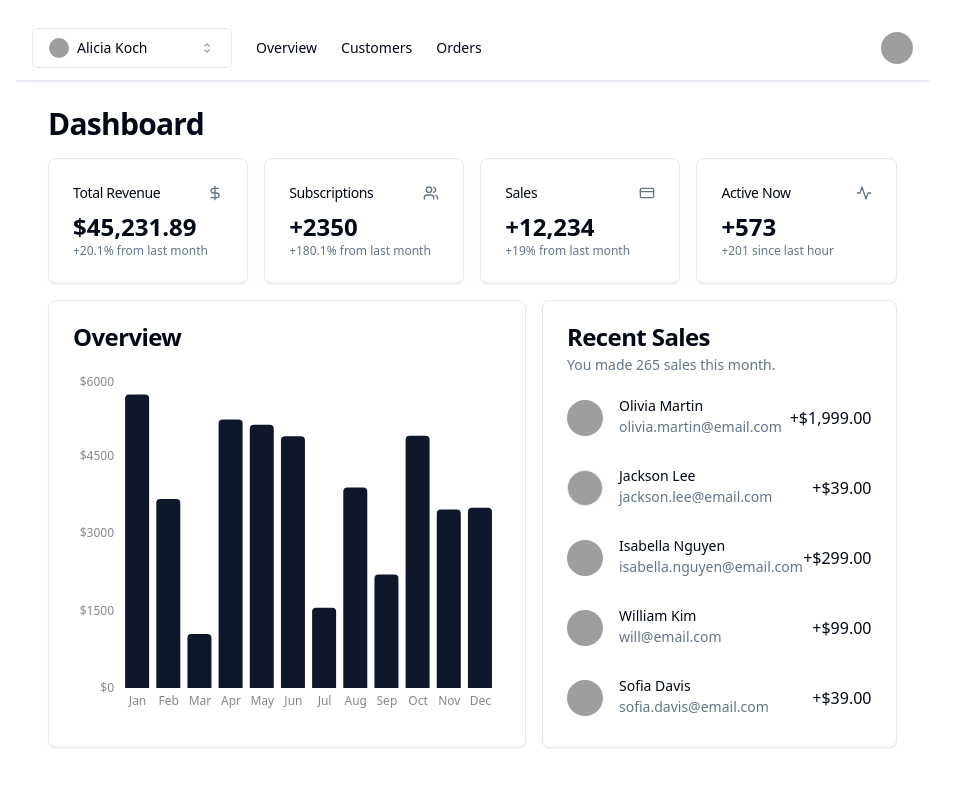
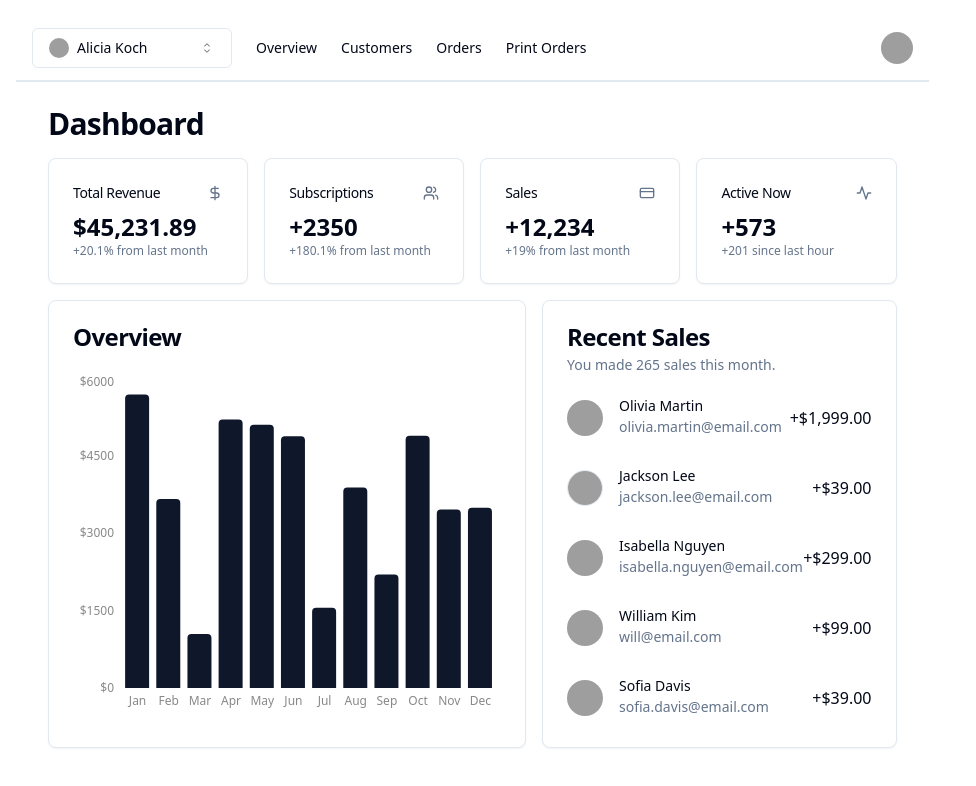
Before and after one commit to FireflyMigration/env.web.demo, a React (Vite) app in the folder react/: page / in a window 1280 px wide. Shown: the top 786 px of the page, without its empty margins (0-976 px from the left). Built offline with nearby package versions, Linux system fonts and the light colour scheme; grey boxes are pictures that could not be loaded; what remult would draw is missing.

Commit message:
updated it

```diff
--- a/react/src/App.tsx
+++ b/react/src/App.tsx
@@ -1,20 +1,19 @@
+import { Link, Route, Routes } from 'react-router-dom'
 import { Toaster } from 'sonner'
-import { TooltipProvider } from './components/ui/tooltip.tsx'
-import DialogProvider from './components/dialog/dialog-context.tsx'
-import Test from './components/test.tsx'
-import DashboardPage from './components/dashboard/page.tsx'
-import { Link, Navigate, Route, Routes, useNavigate } from 'react-router-dom'
-import TeamSwitcher from './components/dashboard/components/team-switcher.tsx'
-import { MainNav } from './components/dashboard/components/main-nav.tsx'
-import { UserNav } from './components/dashboard/components/user-nav.tsx'
-import { cn } from './lib/utils.ts'
 import CustomerTable from './app/customer-table.tsx'
 import OrdersTable from './app/orders-table.tsx'
+import TeamSwitcher from './components/dashboard/components/team-switcher.tsx'
+import { UserNav } from './components/dashboard/components/user-nav.tsx'
+import DashboardPage from './components/dashboard/page.tsx'
+import DialogProvider from './components/dialog/dialog-context.tsx'
+import { TooltipProvider } from './components/ui/tooltip.tsx'
+import { cn } from './lib/utils.ts'
+import { useFormDialog } from './components/useFormDialog.tsx'
 
 function App() {
+  const form = useFormDialog()
   return (
     <div className="flex space-x-2 p-4">
-      <DialogProvider>
       <TooltipProvider>
         <div className=" flex-col md:flex">
           <div className="border-b">
@@ -44,6 +43,37 @@ function App() {
                 >
                   Orders
                 </Link>
+                <Link
+                  onClick={(e) => {
+                    e.preventDefault()
+                    form({
+                      title: 'Orders Report',
+                      fields: {
+                        fromDate: {
+                          type: 'date',
+                        },
+                        toDate: {
+                          type: 'date',
+                        },
+                      },
+                      defaultValues: {
+                        fromDate: '2024-01-01',
+                        toDate: '2024-12-31',
+                      },
+                      onOk: (value) => {
+                        window.open(
+                          '/home/ordersReport?' +
+                            new URLSearchParams(value).toString(),
+                          '_blank'
+                        )
+                      },
+                    })
+                  }}
+                  to="/"
+                  className="text-sm font-medium transition-colors hover:text-primary"
+                >
+                  Print Orders
+                </Link>
               </nav>
               <div className="ml-auto flex items-center space-x-4">
                 <UserNav />
@@ -58,7 +88,6 @@ function App() {
         </div>
       </TooltipProvider>
       <Toaster />
-      </DialogProvider>
     </div>
   )
 }
--- a/react/src/components/dashboard/page.tsx
+++ b/react/src/components/dashboard/page.tsx
@@ -1,4 +1,3 @@
-import { Button } from '@/components/ui/button'
 import {
   Card,
   CardContent,
@@ -6,8 +5,6 @@ import {
   CardHeader,
   CardTitle,
 } from '@/components/ui/card'
-import { Tabs, TabsContent, TabsList, TabsTrigger } from '@/components/ui/tabs'
-import { CalendarDateRangePicker } from './components/date-range-picker'
 
 import { Overview } from './components/overview'
 import { RecentSales } from './components/recent-sales'
--- a/react/src/components/dialog/useQuestion.tsx
+++ b/react/src/components/dialog/useQuestion.tsx
@@ -5,8 +5,8 @@ import {
   DialogHeader,
   DialogTitle,
 } from '@/components/ui/dialog'
+import { Button } from '../ui/button.tsx'
 import { useDialog } from './dialog-context.tsx'
-import { Button } from '../ui/button.tsx'
 
 export default function useQuestion() {
   const dialog = useDialog()
@@ -44,7 +44,7 @@ export function useError() {
     message: string
   }) =>
     dialog(
-      (resolve) => (
+      () => (
         <div>
           <DialogHeader>
             <DialogTitle>{title ?? 'Error'}</DialogTitle>
--- a/react/src/components/form-group/NormalInput.tsx
+++ b/react/src/components/form-group/NormalInput.tsx
@@ -1,7 +1,6 @@
-import * as React from 'react'
+import { Checkbox } from '../ui/checkbox.tsx'
 import { Input } from '../ui/input.tsx'
 import { FieldInGroupProps } from './form-group.tsx'
-import { Checkbox } from '../ui/checkbox.tsx'
 
 export function NormalInput({ field, value, setValue }: FieldInGroupProps) {
   return (
@@ -14,7 +13,7 @@ export function NormalInput({ field, value, setValue }: FieldInGroupProps) {
   )
 }
 
-export function CheckboxInput({ field, value, setValue }: FieldInGroupProps) {
+export function CheckboxInput({ value, setValue }: FieldInGroupProps) {
   return (
     <Checkbox
       checked={value == 'true'}
--- a/react/src/components/test-show-yoni.tsx
+++ b/react/src/components/test-show-yoni.tsx
@@ -1,6 +1,6 @@
-import { Button } from './ui/button'
 import { selectFrom } from '../lib/env-web/select-from'
 import { customerApi } from '../model/customer'
+import { Button } from './ui/button'
 import { useFormDialog } from './useFormDialog'
 
 export default function TestShowYoni() {
@@ -18,7 +18,7 @@ export default function TestShowYoni() {
             customer: selectFrom(customerApi, 'companyName'),
           },
 
-          onOk: (val) => {},
+          onOk: () => {},
         })
       }}
     >
--- a/react/src/components/test.tsx
+++ b/react/src/components/test.tsx
@@ -1,9 +1,3 @@
-import { Customers } from '../model-remult/customer'
-import { Button } from './ui/button'
-import { selectFrom } from '../lib/env-web/select-from'
-import { customerApi } from '../model/customer'
-import { useFormDialog } from './useFormDialog'
-import { orderApi } from '../model/order'
 import CustomerTable from '../app/customer-table'
 
 export default function Test() {
--- a/react/src/lib/env-web/data-api-for.ts
+++ b/react/src/lib/env-web/data-api-for.ts
@@ -98,7 +98,7 @@ export type DataApiRequest = {
 export type DataApiWhere<T> = {
   [p in keyof T]?: string
 }
-export async function dataApiGet<T>(key: string, params: DataApiRequest) {
+export async function dataApiGet(key: string, params: DataApiRequest) {
   return fetch(
     dataApiUrl +
       key +
--- a/react/src/main.tsx
+++ b/react/src/main.tsx
@@ -4,11 +4,14 @@ import App from './App.tsx'
 import './index.css'
 import { remult } from 'remult'
 import { BrowserRouter } from 'react-router-dom'
+import DialogProvider from './components/dialog/dialog-context.tsx'
 remult.apiClient.url = '/dataApi'
 ReactDOM.createRoot(document.getElementById('root')!).render(
   <React.StrictMode>
-    <BrowserRouter>
-      <App />
-    </BrowserRouter>
+    <DialogProvider>
+      <BrowserRouter>
+        <App />
+      </BrowserRouter>
+    </DialogProvider>
   </React.StrictMode>
 )
```
Also changed, not shown: react/src/components/data-table/data-table-row-actions.tsx (+4 -5 lines), react/src/components/ui/calendar.tsx (+36 -32 lines), react/src/lib/env-web/use-data-api-react-table.ts (+7 -9 lines), 1 other file (tests, documents, lock files or other folders). Lines whose indentation alone changed are shown as unchanged.
